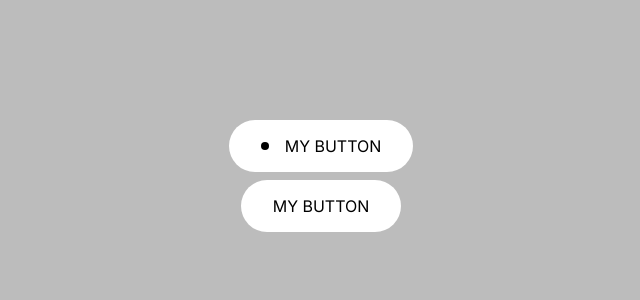
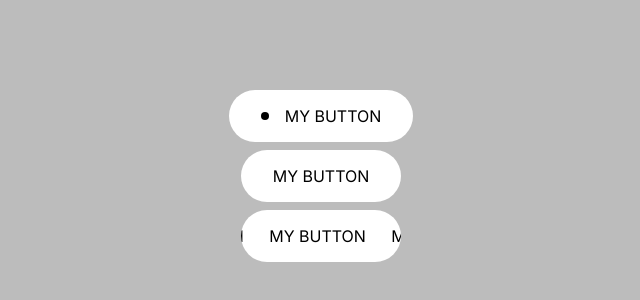
Before and after one commit to floriansimunek/Creative-Buttons, a React (Vite) app: page / in a window 1280 px wide. Shown: the part 224-524 px from the top of the page, without its empty margins (319-959 px from the left). Built offline with nearby package versions, Linux system fonts and the light colour scheme.

Commit message:
✨ Add Button3

```diff
--- a/src/App.jsx
+++ b/src/App.jsx
@@ -1,11 +1,13 @@
 import Button1 from './components/Button1';
 import Button2 from './components/Button2';
+import Button3 from './components/Button3';
 
 function App() {
   return (
     <main>
       <Button1 />
       <Button2 />
+      <Button3 />
     </main>
   );
 }
--- /dev/null
+++ b/src/components/Button3/Button3.jsx
@@ -0,0 +1,28 @@
+import styles from './Button3.module.css';
+
+function Button3() {
+  return (
+    <button className={styles.button}>
+      <span className={styles.fakeText}>My Button</span>
+      <div className={styles.track}>
+        <span className={styles.text}>My Button</span>
+        <span className={styles.text}>My Button</span>
+        <span className={styles.text}>My Button</span>
+        <span className={styles.text}>My Button</span>
+      </div>
+      <p className={styles.slideUpText}>
+        <span>M</span>
+        <span>y</span>
+        <span>&nbsp;</span>
+        <span>B</span>
+        <span>u</span>
+        <span>t</span>
+        <span>t</span>
+        <span>o</span>
+        <span>n</span>
+      </p>
+    </button>
+  );
+}
+
+export default Button3;
--- /dev/null
+++ b/src/components/Button3/Button3.module.css
@@ -0,0 +1,131 @@
+.button {
+  padding: 1rem 2rem;
+  font-size: 1rem;
+  font-weight: normal;
+  text-transform: uppercase;
+  border-radius: 999px;
+  border: 0;
+  background-color: white;
+  display: flex;
+  flex-direction: column;
+  justify-content: center;
+  align-items: center;
+  gap: 1rem;
+  cursor: pointer;
+  overflow: hidden;
+  position: relative;
+}
+
+.fakeText {
+  opacity: 0;
+}
+
+.track {
+  overflow: hidden;
+  position: absolute;
+  width: 100%;
+  height: 100%;
+}
+
+.text {
+  display: inline-block;
+  padding-left: 0.5rem;
+  position: absolute;
+  top: 50%;
+  left: max(calc((calc(96px / 2) + calc(96px / 4)) * 4), 100%);
+  transform: translateY(-50%);
+  word-wrap: no-wrap;
+  white-space: nowrap;
+  animation: scroll 10s linear infinite;
+}
+
+.text:nth-child(1) {
+  animation-delay: calc(10s / 4 * (4 - 1) * -1);
+}
+
+.text:nth-child(2) {
+  animation-delay: calc(10s / 4 * (4 - 2) * -1);
+}
+
+.text:nth-child(3) {
+  animation-delay: calc(10s / 4 * (4 - 3) * -1);
+}
+
+.text:nth-child(4) {
+  animation-delay: calc(10s / 4 * (4 - 4) * -1);
+}
+
+@keyframes scroll {
+  to {
+    left: -200px;
+  }
+}
+
+.button .slideUpText {
+  position: absolute;
+  top: 0;
+  left: 0;
+  width: 100%;
+  height: 100%;
+  display: flex;
+  justify-content: center;
+  align-items: center;
+  z-index: 1;
+  background-color: black;
+  opacity: 0;
+  transition: opacity 250ms ease-in-out;
+  overflow: hidden;
+  text-transform: uppercase;
+  white-space: nowrap;
+}
+
+.button:hover .slideUpText {
+  opacity: 1;
+}
+
+.button .slideUpText span {
+  position: relative;
+  top: 100%;
+  color: white;
+  transition: all 300ms ease-in-out;
+}
+
+.button:hover .slideUpText span {
+  top: 0;
+}
+
+.button .slideUpText span:nth-child(1) {
+  transition-delay: 0ms;
+}
+
+.button .slideUpText span:nth-child(2) {
+  transition-delay: 15ms;
+}
+
+.button .slideUpText span:nth-child(3) {
+  transition-delay: 30ms;
+}
+
+.button .slideUpText span:nth-child(4) {
+  transition-delay: 45ms;
+}
+
+.button .slideUpText span:nth-child(5) {
+  transition-delay: 60ms;
+}
+
+.button .slideUpText span:nth-child(6) {
+  transition-delay: 75ms;
+}
+
+.button .slideUpText span:nth-child(7) {
+  transition-delay: 90ms;
+}
+
+.button .slideUpText span:nth-child(8) {
+  transition-delay: 105ms;
+}
+
+.button .slideUpText span:nth-child(9) {
+  transition-delay: 120ms;
+}
--- /dev/null
+++ b/src/components/Button3/index.js
@@ -0,0 +1,3 @@
+import Button3 from './Button3';
+
+export default Button3;
```
